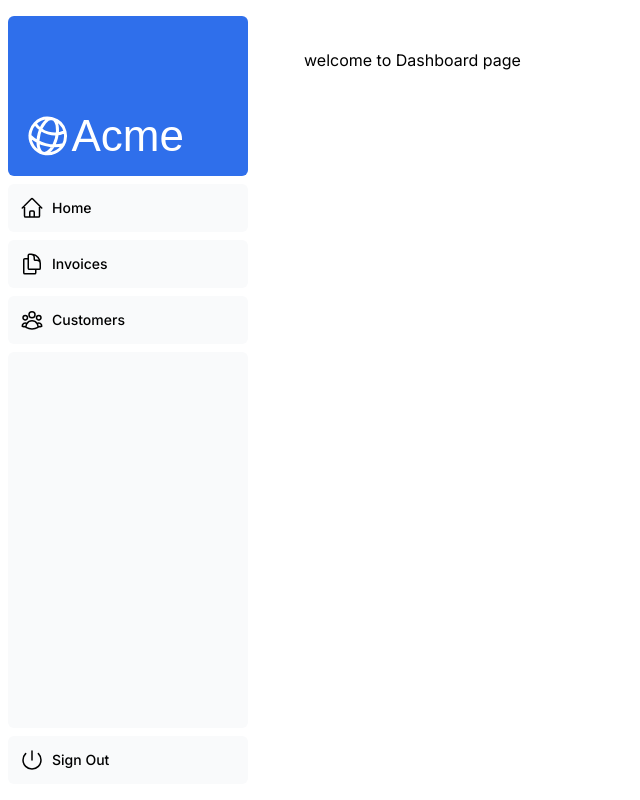
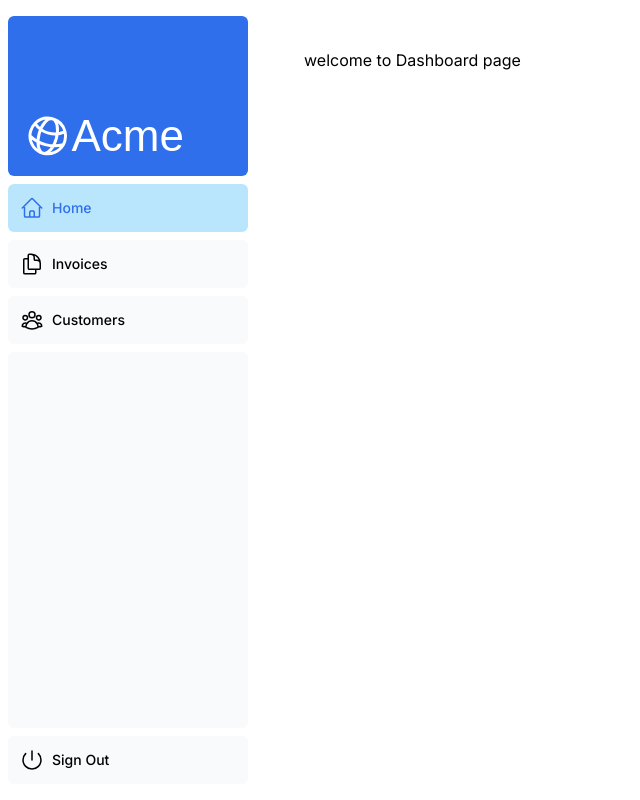
Before and after one commit to Mbugua-091/nextjs-basics-vercel, a Next.js app: page /dashboard in a window 1280 px wide. Shown: the whole page, without its empty margins (0-640 px from the left). Built offline with nearby package versions, Linux system fonts and the light colour scheme; a web font is replaced by a local one.

Commit message:
lesson 5 pathname and link

```diff
--- a/app/ui/dashboard/nav-links.tsx
+++ b/app/ui/dashboard/nav-links.tsx
@@ -1,35 +1,52 @@
+'use client';
 import {
   UserGroupIcon,
   HomeIcon,
   DocumentDuplicateIcon,
 } from '@heroicons/react/24/outline';
-
+import Link from 'next/link';
+import clsx from 'clsx';
+import { usePathname } from 'next/navigation';
 // Map of links to display in the side navigation.
 // Depending on the size of the application, this would be stored in a database.
 const links = [
-  { name: 'Home', href: '/dashboard', icon: HomeIcon },
+  {
+   name: 'Home',
+   href: '/dashboard',
+    icon: HomeIcon
+  },
   {
     name: 'Invoices',
     href: '/dashboard/invoices',
     icon: DocumentDuplicateIcon,
   },
-  { name: 'Customers', href: '/dashboard/customers', icon: UserGroupIcon },
+  {
+   name: 'Customers',
+   href: '/dashboard/customers',
+   icon: UserGroupIcon
+   },
 ];
 
 export default function NavLinks() {
+  const pathname = usePathname();
   return (
     <>
       {links.map((link) => {
         const LinkIcon = link.icon;
         return (
-          <a
+          <Link
             key={link.name}
             href={link.href}
-            className="flex h-[48px] grow items-center justify-center gap-2 rounded-md bg-gray-50 p-3 text-sm font-medium hover:bg-sky-100 hover:text-blue-600 md:flex-none md:justify-start md:p-2 md:px-3"
+            className={clsx(
+              'flex h-[48px] grow items-center justify-center gap-2 rounded-md bg-gray-50 p-3 text-sm font-medium hover:bg-sky-100 hover:text-blue-600 md:flex-none md:justify-start md:p-2 md:px-3',
+              {
+                'bg-sky-200 text-blue-600': pathname === link.href,
+              },
+            )}
           >
             <LinkIcon className="w-6" />
             <p className="hidden md:block">{link.name}</p>
-          </a>
+          </Link>
         );
       })}
     </>
```
